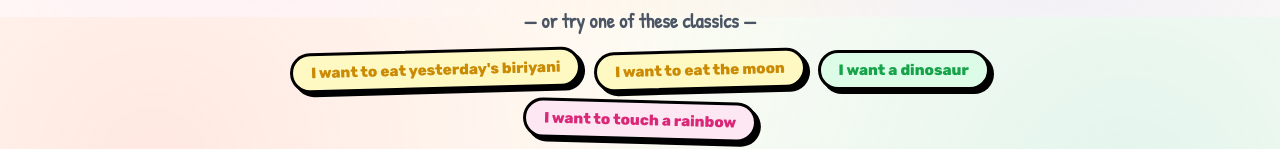
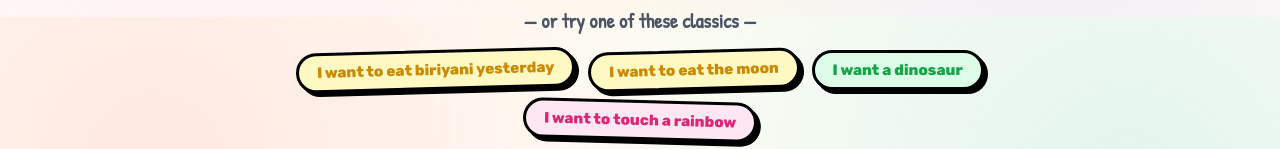
Before and after one commit to kzi-zip/ENIKK-INNALE-THINNANAM-, a website: page client/index.html in a window 1280 px wide. Shown: the part 783-932 px from the top of the page. Drawn offline with nearby package versions, Linux system fonts and the light colour scheme.

Commit message:
Update index.html

```diff
--- a/client/index.html
+++ b/client/index.html
@@ -142,8 +142,8 @@
         <div class="classics-cloud" id="classics-cloud">
           <!-- Row 1 -->
           <div class="classics-row">
-            <button class="classic-pill pill-yellow rot-neg1" data-prompt="I want to eat yesterday's biriyani.">
-              I want to eat yesterday's biriyani
+            <button class="classic-pill pill-yellow rot-neg1" data-prompt="I want to eat biriyani yesterday.">
+              I want to eat biriyani yesterday
             </button>
             <button class="classic-pill pill-yellow rot-neg1" data-prompt="I want to eat the moon.">
               I want to eat the moon
@@ -604,7 +604,7 @@
               completely seriously.</li>
             <li>🪄 <strong>Living Physics:</strong> Every impossible thing arrives into the room, reacts to clicks,
               follows your cursor, and can be tossed across the page.</li>
-            <li>🍲 <strong>Temporal Compliant:</strong> Yes, you can finally eat yesterday's biriyani.</li>
+            <li>🍲 <strong>Temporal Compliant:</strong> Yes, you can finally biriyani yesterday.</li>
           </ul>
         </div>
 
```
